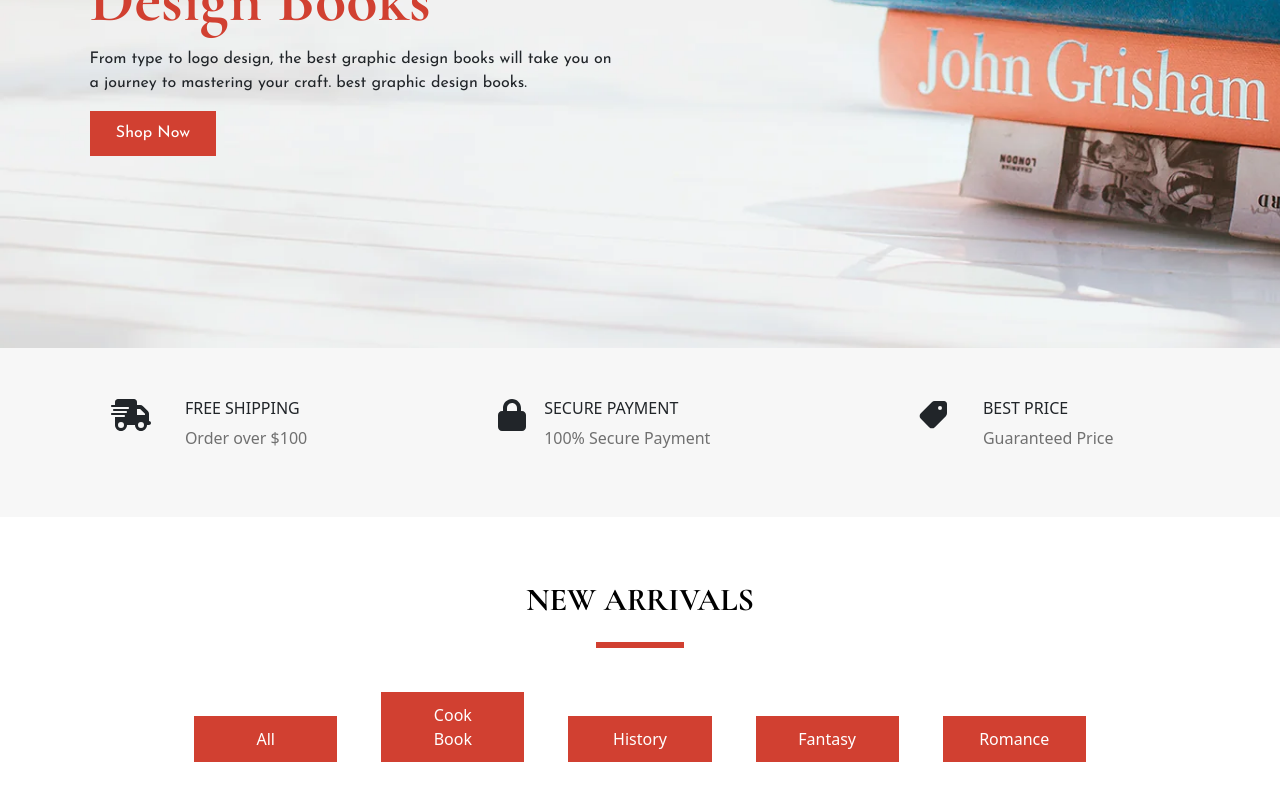
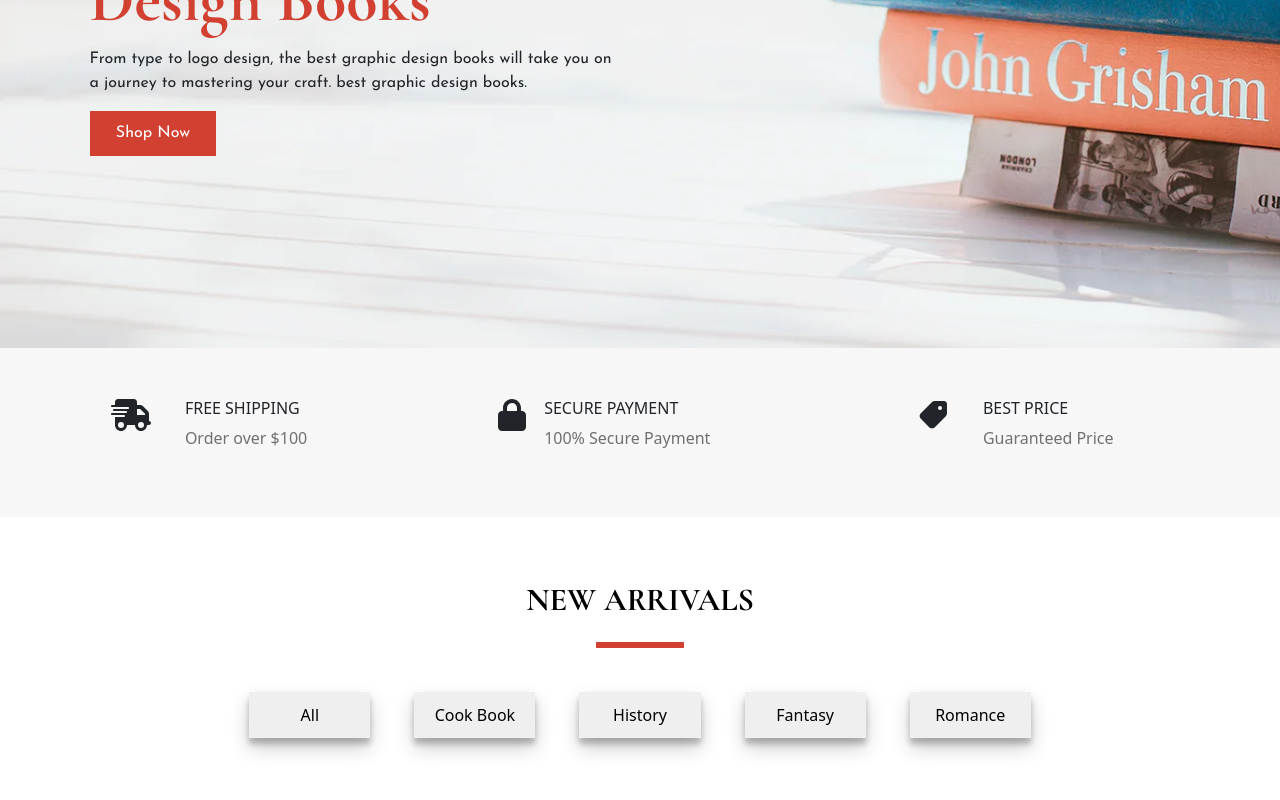
Before and after one commit to soumyyyaaa/Bookify, a React (Create React App) app: page / in a window 1280 px wide. Shown: the part 491-1291 px from the top of the page. Built offline with nearby package versions, Linux system fonts and the light colour scheme.

Commit message:
New Arrivals Container Modified

```diff
--- a/src/Pages/Home.css
+++ b/src/Pages/Home.css
@@ -58,15 +58,14 @@
 }
 
 .new-arrivals {
-    width: 13%;
-    padding: 1% 3%;
+    width: 11%;
+    padding: 1%;
     margin: 2%;
     border: none;
+    box-shadow: #00000030 0 10px 20px, #0000003b 0 6px 6px;
+}
+
+.new-arrivals:hover {
     background-color: #d14031;
     color: #fff;
 }
-
-.new-arrivals:hover {
-    background-color: #000;
-    transition: 0.4s;
-}
```
Also changed, not shown: public/Images/book.png (deleted).
